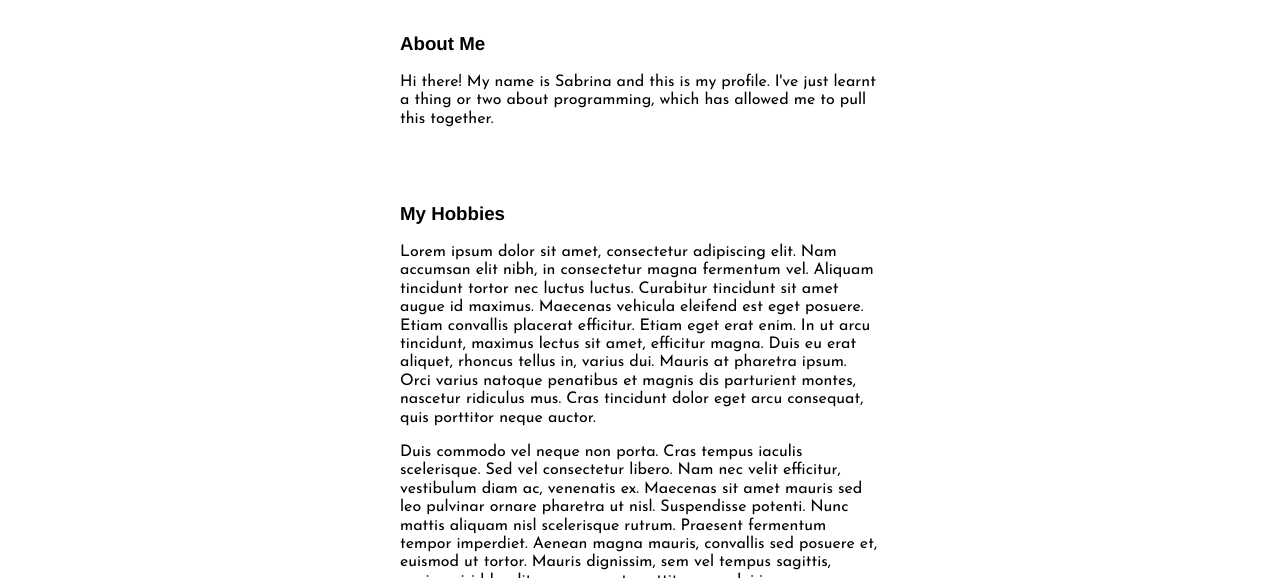
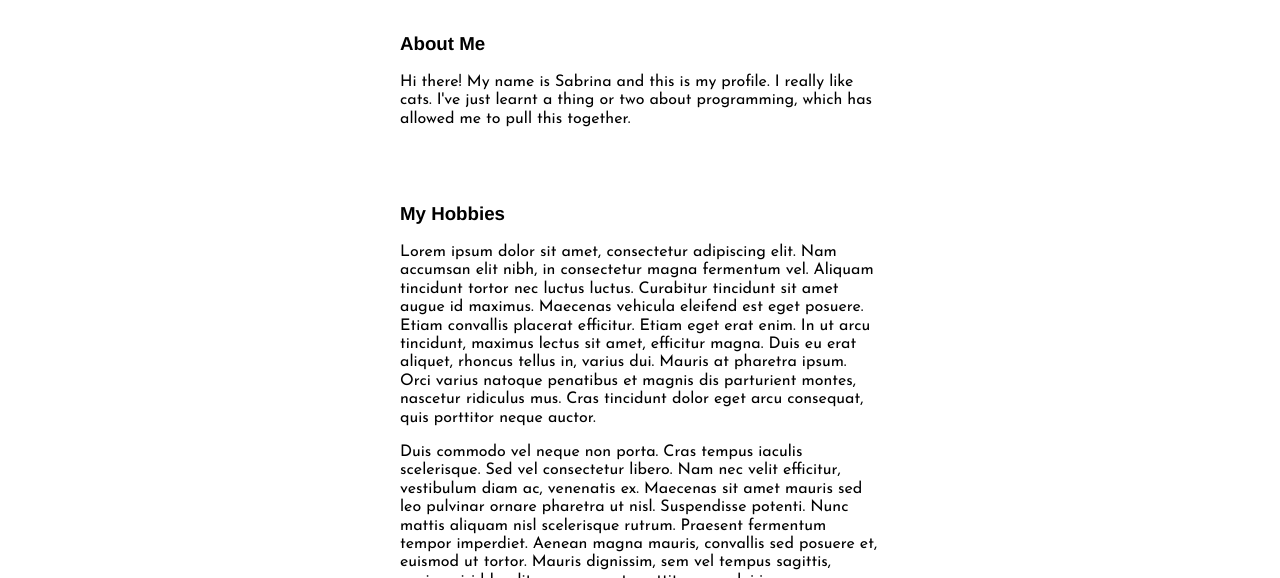
Before and after one commit to heysabs/heysabs.github.io, a plain HTML site: page index.html in a window 1280 px wide. Shown: the part 522-1100 px from the top of the page. Drawn offline with Linux system fonts and the light colour scheme.

Commit message:
updated index.html with cats

```diff
--- a/index.html
+++ b/index.html
@@ -19,7 +19,7 @@
     </header>
     <article id="about">
         <h3>About Me</h3>
-        <p>Hi there! My name is Sabrina and this is my profile. I've just learnt a thing or two about programming, which has allowed me to pull this together.</p>
+        <p>Hi there! My name is Sabrina and this is my profile. I really like cats. I've just learnt a thing or two about programming, which has allowed me to pull this together.</p>
     </article>
     <article id="hobbies">
         <h3>My Hobbies</h3>
```
